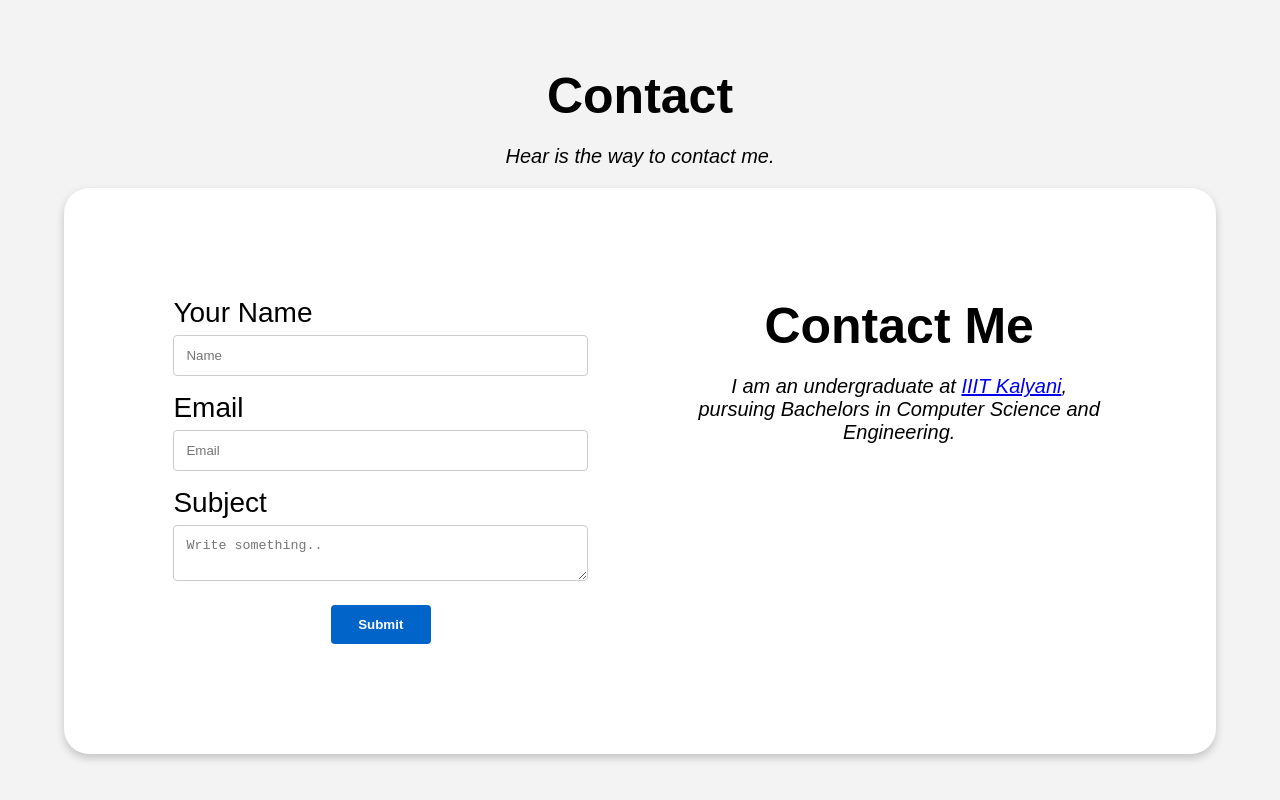
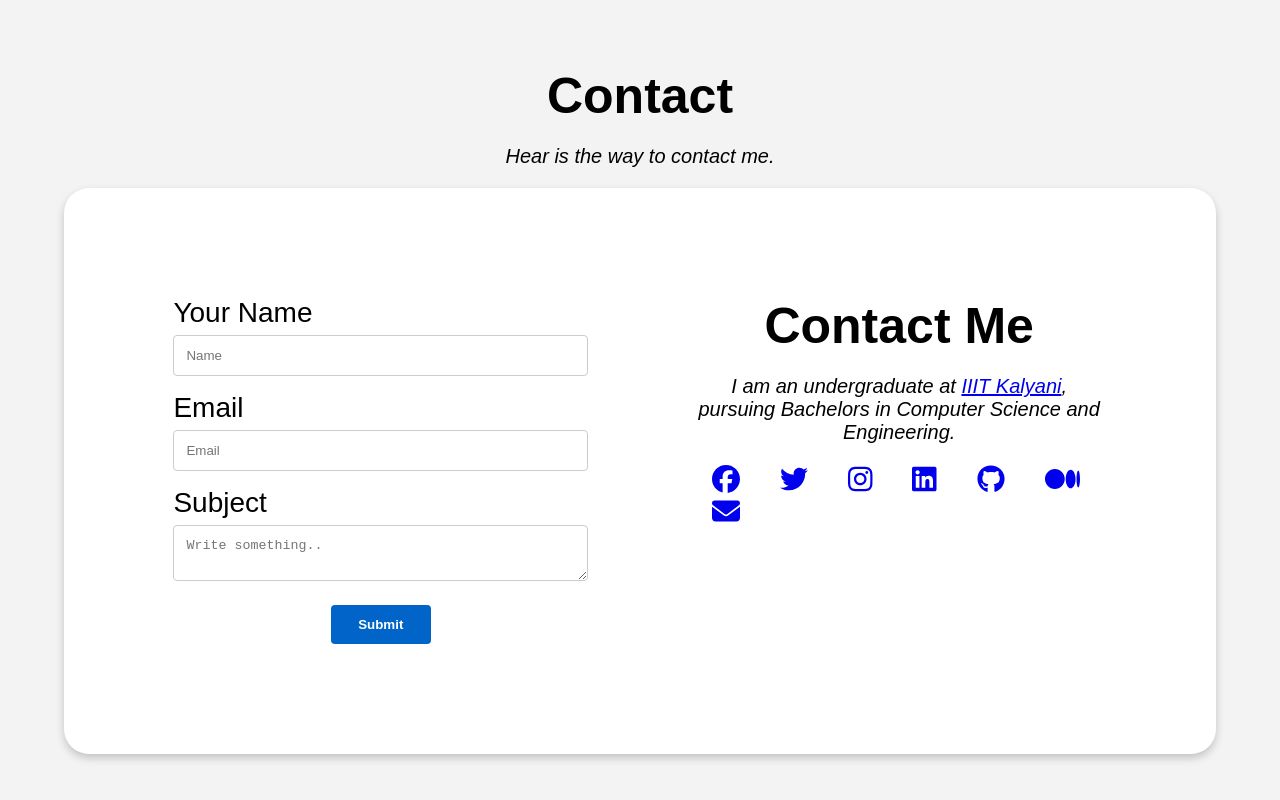
Before and after one commit to VSArchive/Portfolio-Archive-3, a Next.js app: page / in a window 1280 px wide. Shown: the part 3286-4086 px from the top of the page. Built offline with nearby package versions, Linux system fonts and the light colour scheme; a web font is replaced by a local one.

Commit message:
add social icons

```diff
--- a/package.json
+++ b/package.json
@@ -9,6 +9,10 @@
     "lint": "next lint"
   },
   "dependencies": {
+    "@fortawesome/fontawesome-svg-core": "^1.3.0-beta3",
+    "@fortawesome/free-brands-svg-icons": "^6.0.0-beta3",
+    "@fortawesome/free-solid-svg-icons": "^6.0.0-beta3",
+    "@fortawesome/react-fontawesome": "^0.1.16",
     "next": "12.0.7",
     "react": "^17.0.2",
     "react-dom": "^17.0.2",
--- a/pages/index.js
+++ b/pages/index.js
@@ -2,9 +2,10 @@ import Head from 'next/head'
 import styles from '../styles/Home.module.css'
 
 import Typewriter from 'typewriter-effect'
-// import { FontAwesomeIcon } from '@fortawesome/react-fontawesome'
-// import { faArrowUp, faEnvelope } from '@fortawesome/free-solid-svg-icons'
-// import { brands } from '@fortawesome/fontawesome-svg-core/import.macro'
+import '@fortawesome/fontawesome-svg-core/styles.css'
+import { FontAwesomeIcon } from '@fortawesome/react-fontawesome'
+import { faArrowUp, faEnvelope } from '@fortawesome/free-solid-svg-icons'
+import { faFacebook, faTwitter, faInstagram, faLinkedin, faGithub, faMedium } from '@fortawesome/free-brands-svg-icons'
 
 export default function Home() {
 	return (
@@ -20,13 +21,6 @@ export default function Home() {
 
 				<title>Vineel Sai</title>
 				<script defer src="/js/style.js"></script>
-				{/* <script async src="https://www.googletagmanager.com/gtag/js?id=G-WLKQWC1JPQ"></script> */}
-				{/* <script>
-					window.dataLayer = window.dataLayer || []
-					function gtag() {dataLayer.push(arguments)}
-					gtag('js', new Date())
-					gtag('config', 'G-WLKQWC1JPQ')
-				</script> */}
 			</Head>
 			<main>
 				<div id="navbar" className={styles.navbar}>
@@ -42,7 +36,7 @@ export default function Home() {
 				</div>
 
 				<a id="fab" href="#home" className={styles.float}>
-					{/* <FontAwesomeIcon id="upArrow" className={styles.myFloat} icon={faArrowUp} /> */}
+					<FontAwesomeIcon id="upArrow" className={styles.myFloat} icon={faArrowUp} />
 				</a>
 
 				<div id="home" className={styles.parallax}>
@@ -215,27 +209,27 @@ export default function Home() {
 								Bachelors in Computer
 								Science and Engineering.
 							</p>
-							{/* <a className={styles.social} href="https://facebook.com/vineelsai26">
-								<FontAwesomeIcon icon={brands('facebook')} />
+							<a className={styles.social} href="https://facebook.com/vineelsai26">
+								<FontAwesomeIcon icon={faFacebook} />
 							</a>
 							<a className={styles.social} href="https://twitter.com/vineelsai26">
-								<FontAwesomeIcon icon={brands('twitter')} />
+								<FontAwesomeIcon icon={faTwitter} />
 							</a>
 							<a className={styles.social} href="https://instagram.com/vineelsai26">
-								<FontAwesomeIcon icon={brands('instagram')} />
+								<FontAwesomeIcon icon={faInstagram} />
 							</a>
 							<a className={styles.social} href="https://linkedin.com/in/vineelsai26">
-								<FontAwesomeIcon icon={brands('linkedin')} />
+								<FontAwesomeIcon icon={faLinkedin} />
 							</a>
 							<a className={styles.social} href="https://github.com/vineelsai26">
-								<FontAwesomeIcon icon={brands('github')} />
+								<FontAwesomeIcon icon={faGithub} />
 							</a>
 							<a className={styles.social} href="https://vstech.medium.com">
-								<FontAwesomeIcon icon={brands('medium')} />
+								<FontAwesomeIcon icon={faMedium} />
 							</a>
 							<a className={styles.social} href="mailto:mail@vineelsai.com">
 								<FontAwesomeIcon icon={faEnvelope} />
-							</a> */}
+							</a>
 						</div>
 					</div>
 				</div>
--- a/public/js/style.js
+++ b/public/js/style.js
@@ -4,10 +4,10 @@ function scrollFunction() {
     if (document.body.scrollTop > 300 || document.documentElement.scrollTop > 300) {
         document.getElementById("navbar").style.background = "#FFFFFF"
         document.getElementById("fab").style.background = "#FFFFFF"
-        // document.getElementById("upArrow").style.visibility = "visible"
+        document.getElementById("upArrow").style.visibility = "visible"
     } else {
         document.getElementById("navbar").style.background = "transparent"
         document.getElementById("fab").style.background = "transparent"
-        // document.getElementById("upArrow").style.visibility = "hidden"
+        document.getElementById("upArrow").style.visibility = "hidden"
     }
 }
```
Also changed, not shown: 2 other files (tests, documents, lock files or other folders).
